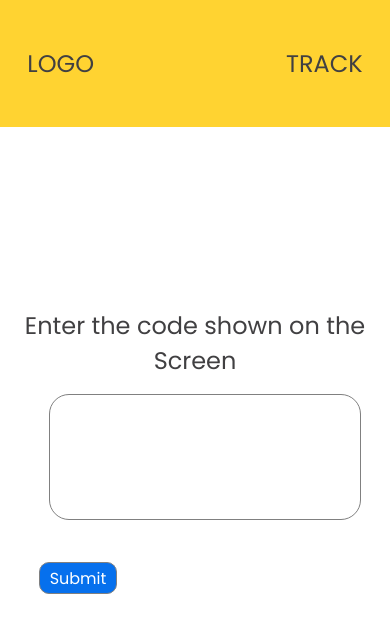
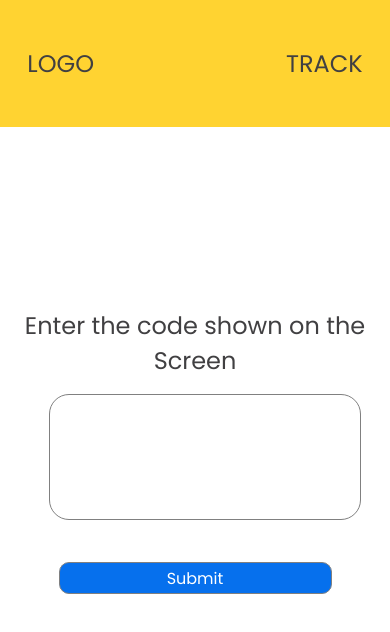
Before and after one commit to mkdsrt10/quiz, a Next.js app: page / in a window 390 px wide. Shown: the top 632 px of the page. Built offline with nearby package versions, Linux system fonts and the light colour scheme.

Commit message:
initial commit

```diff
--- a/styles/Home.module.css
+++ b/styles/Home.module.css
@@ -85,10 +85,18 @@
 		width: 60vw;
 		margin-left: 15vw;
 	}
+	.button {
+		width: 60vw;
+		margin: 5vh 15vw;
+	}
 }
 @media (max-width: 550px) {
 	.codeContainer input {
 		width: 80vw;
 		margin-left: 7.5vw;
 	}
+	.button {
+		width: 70vw;
+		margin: 5vh 10vw;
+	}
 }
```
